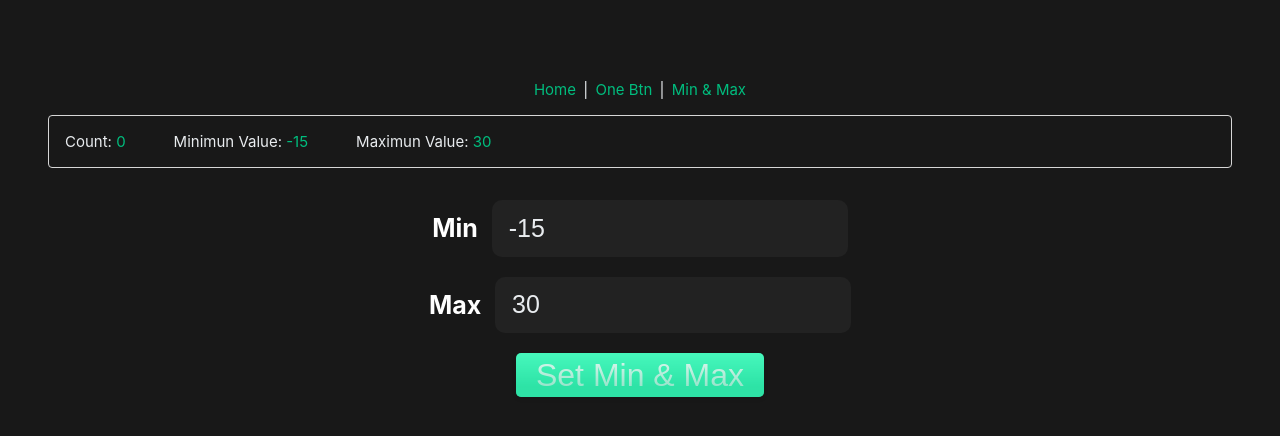
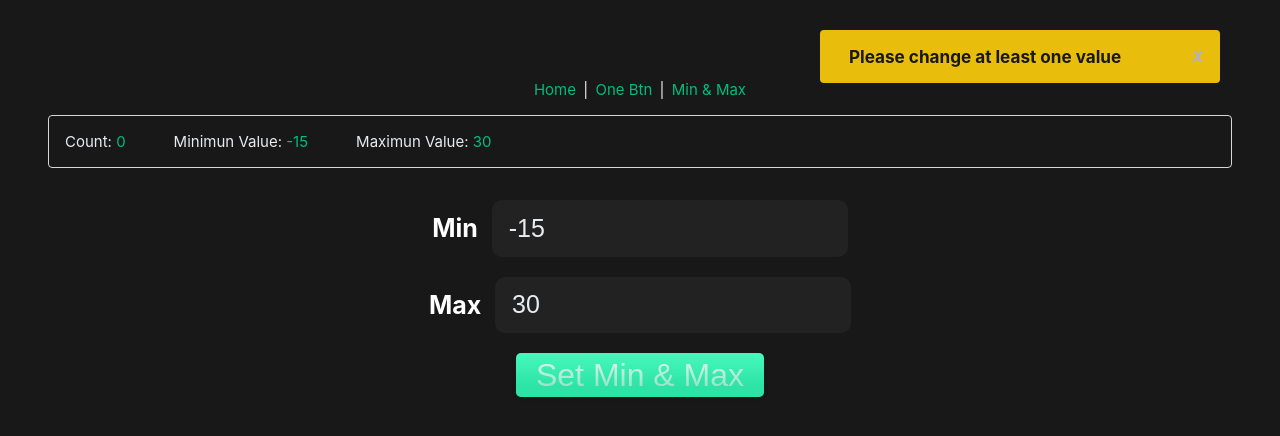
Before and after one commit to dav100ide-red/learn-pinia-setup, a Vue app: page /min-max in a window 1280 px wide. Both pictures are taken after a click on the button "Set Min & Max". Shown: the top 436 px of the page. Built offline with nearby package versions, Linux system fonts and the light colour scheme.

Commit message:
4pm push

```diff
--- a/src/App.vue
+++ b/src/App.vue
@@ -6,11 +6,14 @@
                 <span v-if="index < links.length - 1"> | </span>
             </span>
         </nav>
+        <Notifications />
         <RouterView />
     </div>
 </template>
 
 <script setup lang="ts">
+import Notifications from './components/Notifications.vue';
+
 const links = [
     { label: 'Home', path: '/' },
     { label: 'One Btn', path: '/one-btn' },
--- a/src/components/MinMaxForm.vue
+++ b/src/components/MinMaxForm.vue
@@ -1,14 +1,13 @@
 <template>
-    <form class="min-max-form" @submit.prevent="setMinMax()">
+    <form class="min-max-form" @submit.prevent="handleSubmit()">
         <label>
             Min
-            <input v-model="form.min" type="number" placeholder="Insert min" />
+            <input v-model="form.min" type="number" placeholder="Insert min" required />
         </label>
         <label>
             Max
-            <input v-model="form.max" type="number" placeholder="Insert max" />
+            <input v-model="form.max" type="number" placeholder="Insert max" required />
         </label>
-        <!-- Error message -->
 
         <button class="btn-primary" type="submit">Set Min & Max</button>
     </form>
@@ -16,22 +15,48 @@
 
 <script lang="ts" setup>
 import { useCounterStore } from '@/stores/counter';
+import { useNotificationsStore } from '@/stores/notifications';
 import { storeToRefs } from 'pinia';
-import { ref } from 'vue';
 
-// Access the Pinia store
 const counterStore = useCounterStore();
-const { max, min } = storeToRefs(counterStore);
+const { max, min, count } = storeToRefs(counterStore);
+
+const notificationsStore = useNotificationsStore();
 
 const form = {
     min: min.value,
     max: max.value,
 };
 
-function setMinMax() {
-    if (form.min > form.max) {
+function handleSubmit() {
+    const errorMessages = [
+        { condition: form.min > form.max, message: 'Min must be smaller than max' },
+        { condition: form.min > count.value, message: 'Min must be smaller than count' },
+        { condition: form.max < count.value, message: 'Max must be greater than count' },
+    ];
+
+    // Controlla e invia il messaggio d'errore se necessario
+    const error = errorMessages.find((error) => error.condition);
+    if (error) {
+        notificationsStore.addToast({ status: 'error', text: error.message });
         return;
     }
+
+    const sameValsAsBefore = form.min === min.value && form.max === max.value;
+    if (sameValsAsBefore) {
+        notificationsStore.addToast({
+            status: 'warning',
+            text: 'Please change at least one value',
+        });
+        return;
+    }
+
+    setMinMax();
+
+    notificationsStore.addToast({ status: 'success', text: 'Min & Max updated successfully' });
+}
+
+function setMinMax() {
     counterStore.setMax(form.max);
     counterStore.setMin(form.min);
 }
--- /dev/null
+++ b/src/components/Notification.vue
@@ -0,0 +1,149 @@
+<template>
+    <div :class="`toast ${toast.status} ${isHidden ? 'hide' : ''}`">
+        <div class="column">
+            <i class="fa-solid" :class="getIconByStatus(toast.status)"></i>
+            <span>{{ toast.text }}</span>
+        </div>
+        <i class="fa-solid fa-xmark" @click="hide">X</i>
+    </div>
+</template>
+
+<script lang="ts" setup>
+import { useNotificationsStore } from '@/stores/notifications';
+import type { Status, Toast } from '@/types/toast.type';
+import { ref } from 'vue';
+
+defineProps<{ toast: Toast }>();
+const emit = defineEmits(['close-toast']);
+const isHidden = ref(false);
+function hide() {
+    isHidden.value = true;
+    emit('close-toast');
+}
+
+function getIconByStatus(status: Status): string {
+    const iconMap: Record<Status, string> = {
+        error: 'fa-circle-xmark',
+        info: 'fa-circle-info',
+        warning: 'fa-circle-exclamation',
+        success: 'fa-circle-check',
+    };
+    return iconMap[status];
+}
+</script>
+
+<style lang="scss" scoped>
+// Show toast animation
+@keyframes show_toast {
+    0% {
+        transform: translateX(100%);
+    }
+
+    40% {
+        transform: translateX(-5%);
+    }
+
+    80% {
+        transform: translateX(0%);
+    }
+
+    100% {
+        transform: translateX(-10%);
+    }
+}
+
+// Hide toast animation
+@keyframes hide_toast {
+    0% {
+        transform: translateX(-10%);
+    }
+
+    40% {
+        transform: translateX(0%);
+    }
+
+    80% {
+        transform: translateX(-5%);
+    }
+
+    100% {
+        transform: translateX(calc(100% + 20px));
+    }
+}
+
+.toast {
+    width: 400px;
+    position: relative;
+    overflow: hidden;
+    border-radius: 4px;
+    padding: 16px 17px;
+    margin-bottom: 10px;
+    font-weight: bold;
+    color: var(--black);
+    justify-content: space-between;
+    animation: show_toast 0.3s ease forwards;
+
+    // Icon styles
+    .column i {
+        font-size: 1.75rem;
+    }
+
+    // Span styling
+    .column span {
+        font-size: 1.07rem;
+        margin-left: 12px;
+    }
+
+    // Close icon styles
+    i:last-child {
+        color: #aeb0d7;
+        cursor: pointer;
+
+        &:hover {
+            color: var(--dark);
+        }
+    }
+
+    // Status-specific styling
+    &.success {
+        background-color: var(--success);
+        .column i {
+            color: var(--success);
+        }
+    }
+
+    &.error {
+        background-color: var(--error);
+        .column i {
+            color: var(--error);
+        }
+    }
+
+    &.warning {
+        background-color: var(--warning);
+        .column i {
+            color: var(--warning);
+        }
+    }
+
+    &.info {
+        background-color: var(--info);
+        .column i {
+            color: var(--info);
+        }
+    }
+
+    // Hide toast animation
+    &.hide {
+        animation: hide_toast 0.3s ease forwards;
+    }
+}
+
+@media screen and (max-width: 530px) {
+    .toast {
+        width: 100%;
+        font-size: 1rem;
+        margin-left: 20px;
+    }
+}
+</style>
--- a/src/components/Notifications.vue
+++ b/src/components/Notifications.vue
@@ -1,19 +1,45 @@
 <template>
     <div class="notifications">
         <ul>
-            <li v-for="(toast, index) in toasts" :key="index" :class="`toast ${toast.status}`">
-                <div class="column">
-                    <i :class="`fa-solid ${toast.icon}`"></i>
-                    <span>{{ toast.text }}</span>
-                </div>
-                <!-- <i class="fa-solid fa-xmark" @click="removeToast(index)"></i> -->
+            <li v-for="(toast, i) in toasts">
+                <Notification :toast="toast" @close-toast="deleteToast(i)" />
             </li>
         </ul>
     </div>
 </template>
 
 <script lang="ts" setup>
-import type { Toast } from '@/types/toast.type';
+import { useNotificationsStore } from '@/stores/notifications';
+import Notification from './Notification.vue';
+import { storeToRefs } from 'pinia';
+const notificationsStore = useNotificationsStore();
+const { toasts } = storeToRefs(notificationsStore);
 
-const toasts: Toast[] = [];
+function deleteToast(i: number) {
+    notificationsStore.deleteToast(i);
+}
 </script>
+
+<style lang="scss" scoped>
+.notifications {
+    position: fixed;
+    top: 30px;
+    right: 20px;
+
+    // Styles for toast and column elements inside notifications
+    & :where(.toast, .column) {
+        display: flex;
+        align-items: center;
+    }
+    li {
+        list-style: none;
+    }
+}
+
+// Media query for smaller screens
+@media screen and (max-width: 530px) {
+    .notifications {
+        width: 80%;
+    }
+}
+</style>
--- a/src/stores/notifications.ts
+++ b/src/stores/notifications.ts
@@ -8,9 +8,20 @@ export const useNotificationsStore = defineStore('notifications', () => {
         toasts: [],
     });
 
-    const toasts = computed<Toast[]>(() => state.toasts);
+    const toasts = computed(() => state.toasts);
+
+    function deleteToast(index: number) {
+        state.toasts = state.toasts.slice(index);
+    }
+
+    function addToast(toast: Toast) {
+        state.toasts.push(toast);
+    }
 
     return {
         toasts,
+
+        addToast,
+        deleteToast,
     };
 });
--- a/src/types/toast.type.ts
+++ b/src/types/toast.type.ts
@@ -1,7 +1,7 @@
 export type Status = 'success' | 'error' | 'info' | 'warning';
 
 export type Toast = {
-    icon: string;
+    //ui
     text: string;
     status: Status;
 };
```
